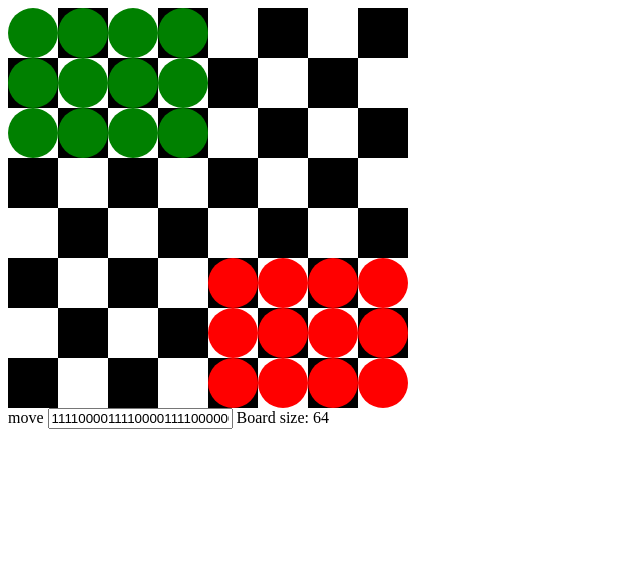
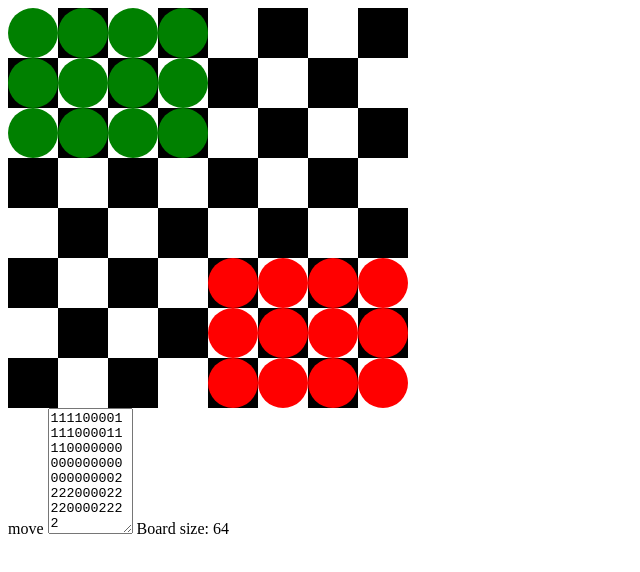
Before and after one commit to vpranckaitis/yamlg-ui, a plain HTML site: page index.html in a window 1280 px wide. Shown: the whole page, without its empty margins (0-640 px from the left). Drawn offline with nearby package versions, Linux system fonts and the light colour scheme.

Commit message:
Added .gitattributes

```diff
--- a/index.html
+++ b/index.html
@@ -11,7 +11,7 @@
     </div>
   </div>
   <span ng-click="move()">move</span>
-  <input type="text" ng-model="board" />
+  <textarea type="text" ng-model="board" cols="8" rows="8"></textarea>
   <span>Board size: {{ board.length }}</span>
 </body>
 </html>
```
Also changed, not shown: 1 other file.
